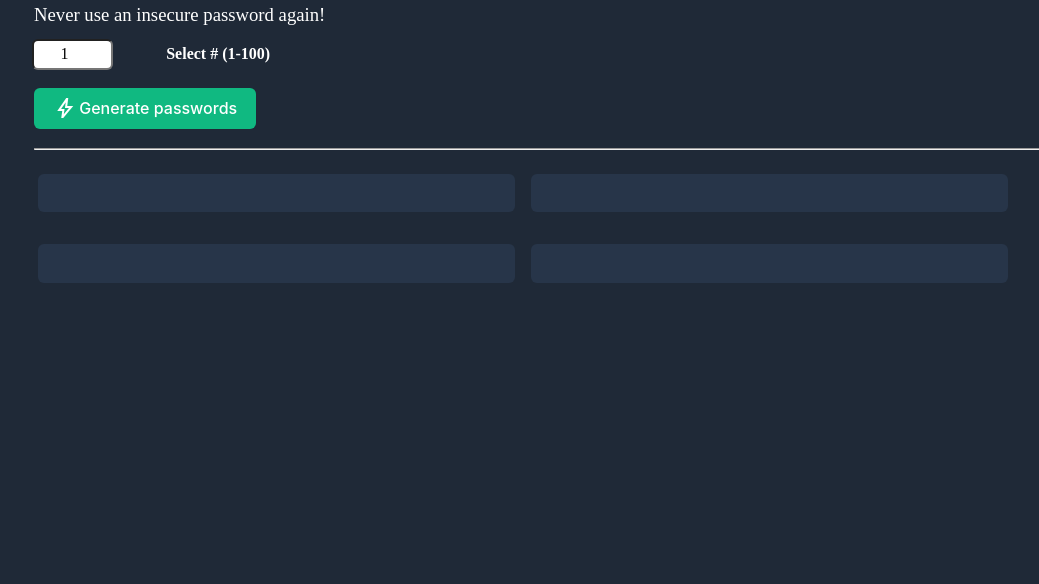
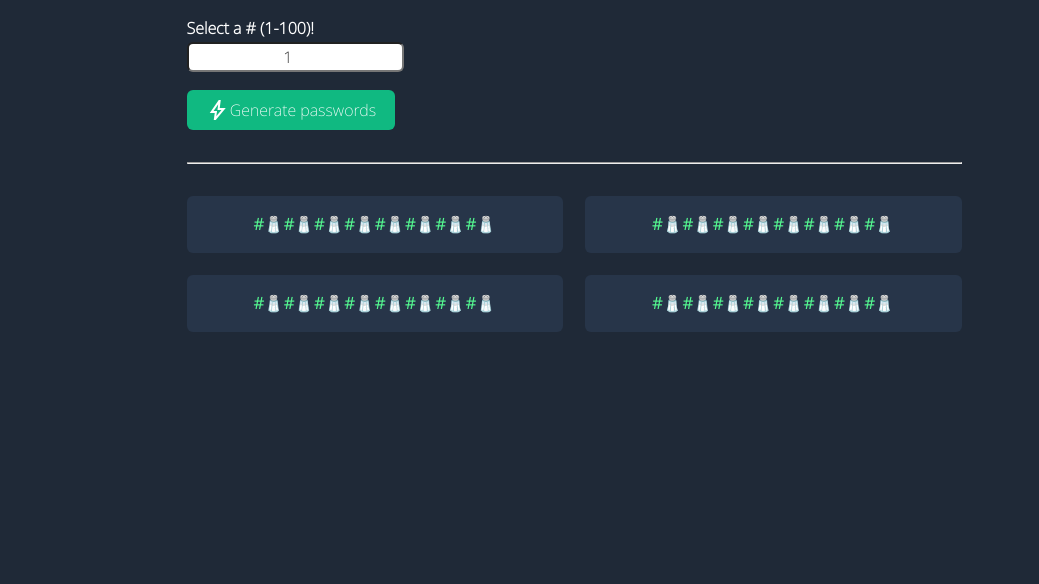
Before and after one commit to wvinson43/SaltyPasswordGenerator, a website built with webpack: page index.html in a window 1280 px wide. Shown: the part 216-800 px from the top of the page, without its empty margins (66-1105 px from the left). Built offline with nearby package versions, Linux system fonts and the light colour scheme.

Commit message:
cleaner code launched

```diff
--- a/index.css
+++ b/index.css
@@ -3,68 +3,57 @@
     box-sizing: border-box;
 }
 
+/* layout */
+
 body {
-    text-align:left;
-    margin-left: 3rem;
-    margin-top: 5.188rem;
     background: #1F2937;
     color: white;
-    font-weight: 800;
-    font-family: 'Karla';
+    font-weight: 700;
+    font-family: 'Noto Sans', sans-serif,'Roboto', sans-serif;
     align-items: center;
-    position: relative;
 }
 
 .container {
-     width: 100%;
-     height: 90%
+     max-width: 775px;
+     width: 90%;
+     margin: 0 auto;
 }
 
+/* typography */
+
 h1 {
-    margin-top: 7.375rem;
-    margin-left: 3.25rem;
     font-size: 2.5em;
     line-height: 2.5rem;
 }
 
 h3 {
-    margin-top:-0.313rem;
-    margin-left: 3.25rem;
-    margin-bottom: 0.625rem;
+    margin: -0.313rem auto 0.625rem;
     font-weight: 400;
 }
 
-hr {
-    margin-left: 3.25rem;
-    margin-right: 3.25rem;
+.selector {
+    margin: 2rem 0;
 }
 
-.select{
-    font-size: 2re
+.selector span {
+    display: block;
 }
 
 input {
-    padding: .25rem .75rem;
+    padding: .25rem 5.2rem;
     text-align: center;
     border-radius: 6px;
-    margin: 0.25rem 3.1rem;
+    margin: 0.25rem auto;
 }
 button {
-    padding: 0.188rem 1.2rem;
+    padding: 0.5rem 1.2rem;
     background: #10B981;
     color: white;
     font-weight: 500;
     border: none;
     border-radius: 6px;
-    margin-top: 0.875rem;
-    margin-left: 3.25rem;
-    margin-right: 16.063rem;
-    margin-bottom: 1.2rem;
-    font-family: 'Inter';
+    margin: 0.875rem 0 0.5rem 0;
     font-size: 1em;
-    line-height: 2.188rem;
-    text-align: middle;
-    justify-content: center;
     transition-duration: 300ms;
     cursor: pointer;
 }
@@ -74,27 +63,13 @@ button:focus {
     transform: scale(1.06);
 }
 
- .material-symbols-outlined {
-    margin-right: 0.125rem;
-}
-
 .lightning-icon {
     display: flex;
     align-items: center;
     justify-content: center;
 }
 
- .flex-container {
-    display: grid;
-    grid-template-columns: 1fr 1fr;
-    margin-left: 0.5rem;
-    justify-content: column;
-    align-content: space-around;
-    max-width: 80%;
- }
-
- flex-container-div {
-     margin: .5rem -5rem;
+.grid-container-div {
      padding: 1rem 1.4rem;
  }
 
@@ -107,47 +82,48 @@ button:focus {
      padding: 1.2rem 1.4rem;
      border-radius: 6px;
      margin: 1rem -2rem 1rem 3rem;
+     text-align: center;
   }
 
-  @media (max-width: 625px) {
-    body {
-        font-size: 1.125rem;
-        display: flex;
-        align-items: center;
-        margin: 0 2.2rem;
-        padding: 0;
+  .password:empty:before {
+      content: "#🧂#🧂#🧂#🧂#🧂#🧂#🧂#🧂"
+  }
+
+  /* responsiveness */
+
+  @media (min-width: 626px) {
+
+    h1 {
+          margin-top: 5rem;
+      }
+
+    .grid-container {
+          padding-top: 1.5em;
+          display: grid;
+          grid-template-columns: repeat(auto-fit, minmax(280px, 1fr));
+          gap: 1.4rem;
     }
 
-    button {
-        /* padding: 1rem 4.2rem;
-        margin-top: 1rem;
-        */
-        width: 75%;
+    .password {
+          margin: 0;
+          overflow: hidden;
+          text-overflow: ellipsis;
+      }
+
+  }
+
+    @media (max-width: 625px) {
+    button,
+    input {
+        width: 100%;
     }
 
     h1 {
         font-size: 3.5rem;
+        line-height: 2.9rem;
     }
 
     h3 {
         font-size: 1.75rem;
     }
-
-    .password {
-        padding: 1.2rem 0.5rem;
-        text-align: center;
-    }
-
-    .container {
-        width: 100%;
-        min-height: 100vh;
-    }
-
-    .flex-container {
-        display: grid;
-        grid-template-columns: 1fr;
-        justify-content: column;
-        align-content: space-around;
-        max-width: 80%;
- }
 }
--- a/index.html
+++ b/index.html
@@ -1,6 +1,11 @@
 <html>
     <head><link rel="stylesheet" href="https://cdnjs.cloudflare.com/ajax/libs/normalize/8.0.1/normalize.css">
         <meta name="viewport" content="width=device-width, initial-scale=1.0">
+        <meta name="title" property="og:title" content="Password Generator with Salt">
+        <meta property="og:type" content="website">
+        <meta name="image" property="og:image" content="https://imgur.com/ZHJO1Ed">
+        <meta name="description" property="og:description" content="Password Generator">
+        <meta name="author" content="Wes Vinson">
         <link rel="stylesheet" href="index.css">
         <link rel="preconnect" href="https://fonts.googleapis.com">
         <link rel="preconnect" href="https://fonts.gstatic.com" crossorigin>
@@ -17,16 +22,19 @@
             </header>
             <main>
                 <div class="selector">
-                    <input type="number" id="number-input" value="1" min="1" max="99"<span class="select"> Select # (1-100)</span>
+                    <span class="select">Select a # (1-100)!<span>
+                    <input type="number" id="number-input" value="1" min="1" max="99">
                     <button id="button-el" class="lightning-icon">
                         <span class="material-symbols-outlined">bolt</span>Generate passwords</button>
                 </div>
                 <hr>
-                <div class="flex-container">
-                    <div class="flex-container-div password" id="firstPassword-el"></div>
-                    <div class="flex-container-div password" id="secondPassword-el"></div>
-                    <div class="flex-container-div password" id="thirdPassword-el"></div>
-                    <div class="flex-container-div password" id="fourthPassword-el"></div>
+                <div class="grid-container">
+                    <div class="grid-container-div password" id="firstPassword-el"
+                    placeholder="1st choice"></div>
+                    <div class="grid-container-div password" id="secondPassword-el" placeholder="2nd choice"></div>
+                    <div class="grid-container-div password" id="thirdPassword-el"
+                    placeholder="3rd choice"></div>
+                    <div class="grid-container-div password" id="fourthPassword-el" placeholder="4th choice"></div>
                 </div>
             </main>
          </div>
--- a/index.js
+++ b/index.js
@@ -1,10 +1,9 @@
-
-let firstPasswordEl = document.getElementById("firstPassword-el")
-let secondPasswordEl = document.getElementById("secondPassword-el")
-let thirdPasswordEl = document.getElementById("thirdPassword-el")
-let fourthPasswordEl = document.getElementById("fourthPassword-el")
-let passwordEls = document.getElementsByClassName("password")
-let numberInput = document.getElementById("number-input")
+const firstPasswordEl = document.getElementById("firstPassword-el")
+const secondPasswordEl = document.getElementById("secondPassword-el")
+const thirdPasswordEl = document.getElementById("thirdPassword-el")
+const fourthPasswordEl = document.getElementById("fourthPassword-el")
+const passwordEls = document.getElementsByClassName("password")
+const numberInput = document.getElementById("number-input")
 document.getElementById("button-el").addEventListener("click", generateRequestedPasswords, true)
 
 
```
Also changed, not shown: README.md.
